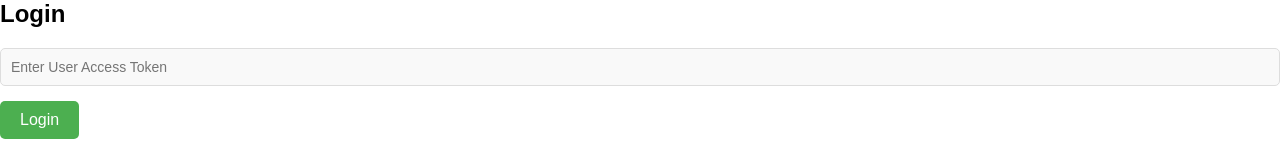
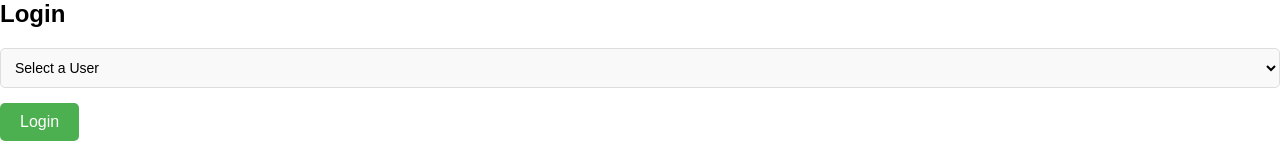
Before and after one commit to Rahul-sharma9029/Facebook-Dashboard-FE, a React (Create React App) app: page / in a window 1280 px wide. Shown: the top 160 px of the page. Built offline with nearby package versions, Linux system fonts and the light colour scheme.

Commit message:
drop down changes

```diff
--- a/src/component/Login.js
+++ b/src/component/Login.js
@@ -3,6 +3,11 @@ import { loginUser } from "../services/api";
 
 const Login = ({ onLogin }) => {
   const [userAccessToken, setUserAccessToken] = useState("");
+
+  // Replace this JSON array with the actual data you have
+  const userTokens = [
+    { name: "Rahul sharma", accessToken: "EAASLIITO28MBOZBmmNHclta0AYCjeBk2f0Y5jtf9Ac1I24KbJJYrH1Czp5oM1qenqUOTal1H2h3JMOBFWlO6P1J7R5ZAL7gKEUSMMQFJZB8JGIVgHqL7mjFqgixjZBsCtQhOmuY9y7LX8OKLLOjA3Km5E4Cpp6ZBnFC0RRmqmnvxfZAa6rzZB0MB8Ox" },
+  ];
 
   const handleLogin = async () => {
     try {
@@ -22,12 +27,19 @@ const Login = ({ onLogin }) => {
   return (
     <div>
       <h2>Login</h2>
-      <input
-        type="text"
-        placeholder="Enter User Access Token"
+      <select
         value={userAccessToken}
         onChange={(e) => setUserAccessToken(e.target.value)}
-      />
+      >
+        <option value="" disabled>
+          Select a User
+        </option>
+        {userTokens.map((user, index) => (
+          <option key={index} value={user.accessToken}>
+            {user.name}
+          </option>
+        ))}
+      </select>
       <button onClick={handleLogin}>Login</button>
     </div>
   );
```
